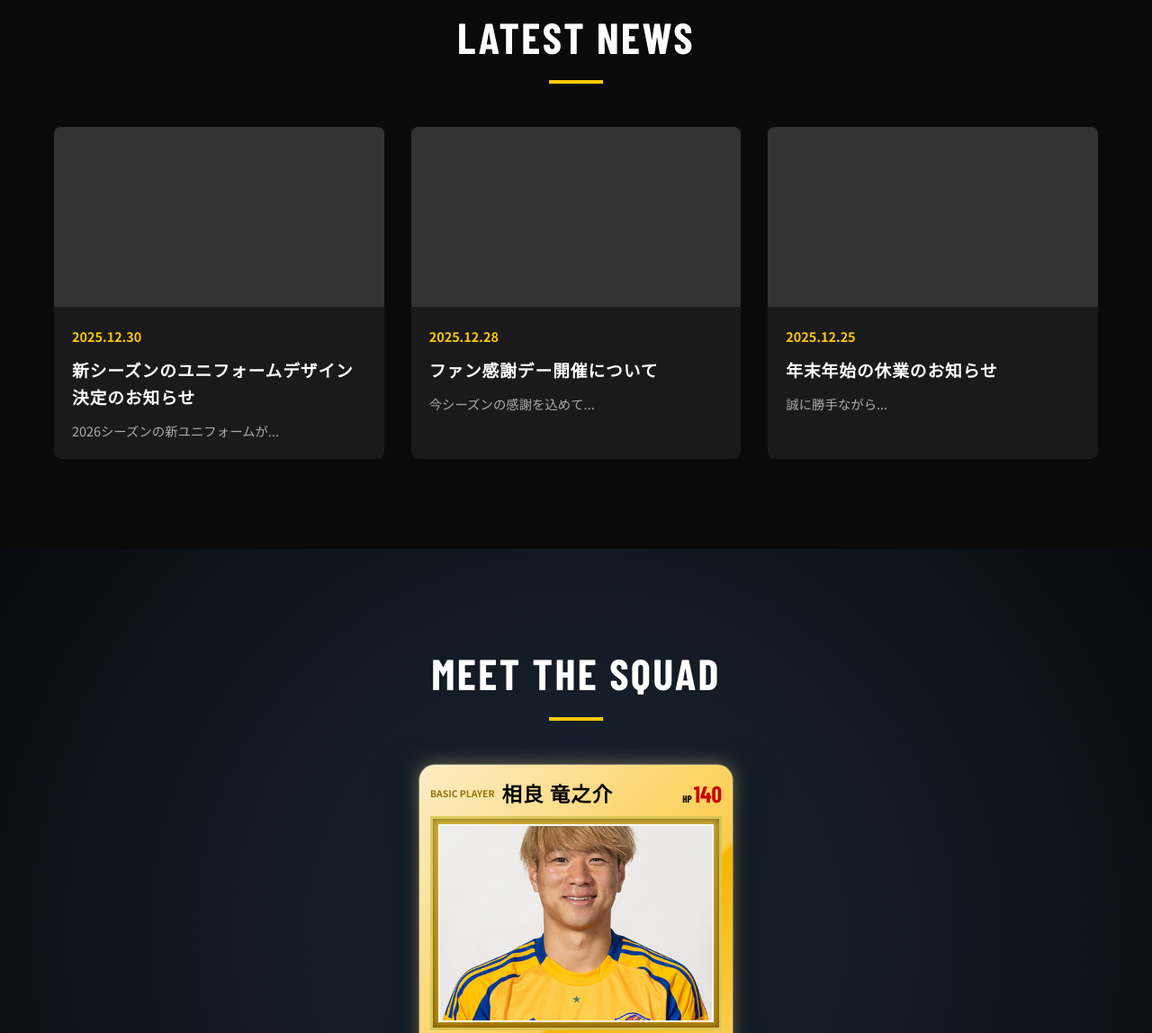
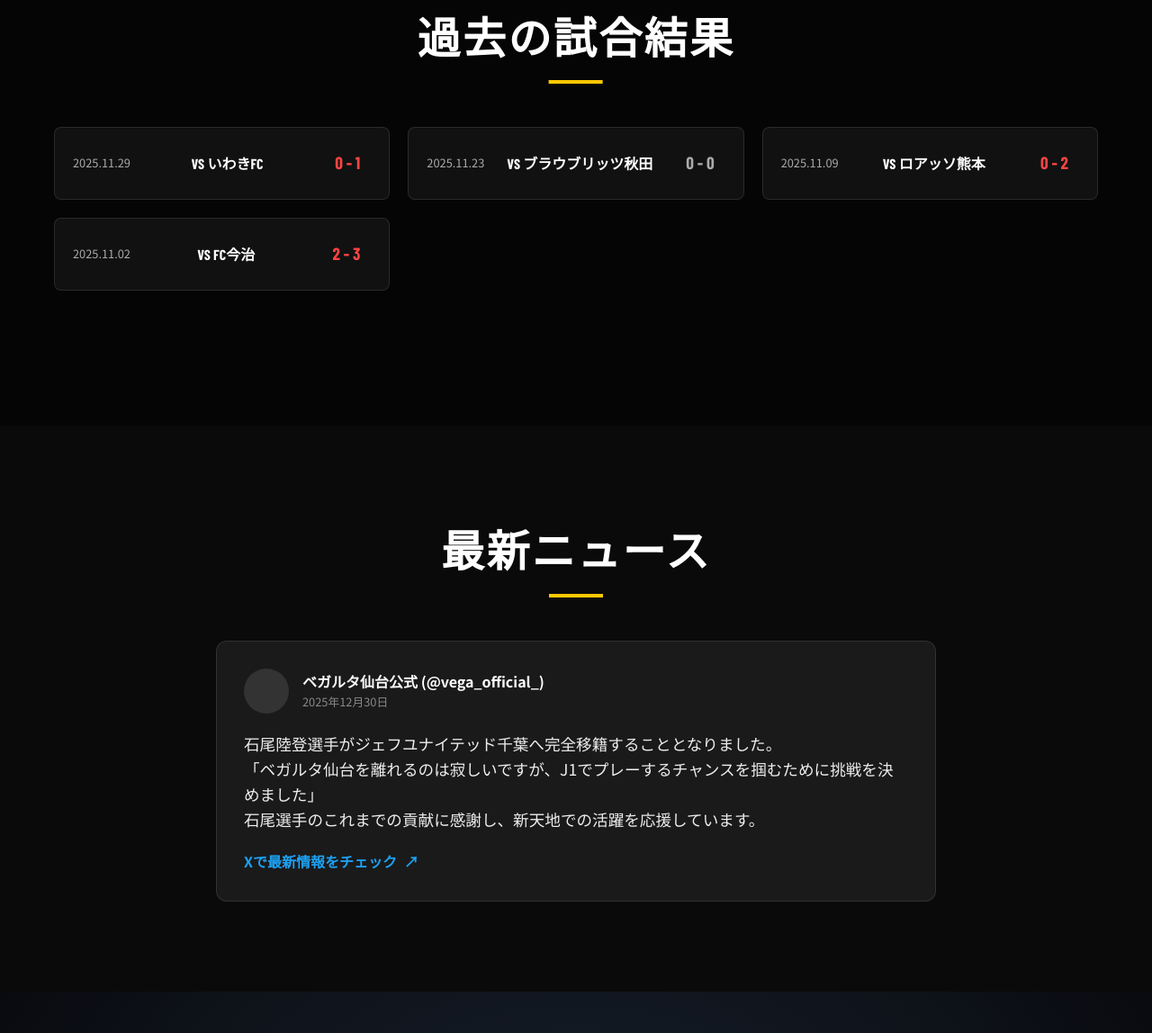
Before and after one commit to mintoppi/Vegalta, a plain HTML site: page index.html in a window 1280 px wide. Shown: the part 1539-2687 px from the top of the page at 90% size. Drawn offline with nearby package versions, Linux system fonts and the light colour scheme; a web font is replaced by a local one.

Commit message:
Update match records, next battle info in Japanese, and news section with latest X posts

```diff
--- a/index.html
+++ b/index.html
@@ -15,10 +15,11 @@
         <div class="container">
             <a href="#" class="logo">VEGALTA<span>SENDAI</span></a>
             <nav class="nav-links">
-                <a href="#home">Home</a>
-                <a href="#news">News</a>
-                <a href="#matches">Matches</a>
-                <a href="#team">Squad</a>
+                <a href="#home">ホーム</a>
+                <a href="#news">ニュース</a>
+                <a href="#matches">試合日程</a>
+                <a href="#team">選手紹介</a>
+                <a href="#results">過去の結果</a>
             </nav>
         </div>
     </header>
@@ -30,26 +31,38 @@
         <div class="container">
             <h1 class="hero-title">VEGALTA GOLD<br>SPIRIT</h1>
             <p class="hero-tagline">仙台の誇りを胸に、共に戦おう</p>
-            <a href="#matches" class="btn">NEXT MATCH</a>
-            <a href="#team" class="btn btn-outline" style="margin-left: 20px;">MEET THE SQUAD</a>
+            <a href="#matches" class="btn">次回の試合情報</a>
+            <a href="#team" class="btn btn-outline" style="margin-left: 20px;">選手紹介を見る</a>
         </div>
     </section>
 
     <!-- Next Match Section -->
     <section id="matches">
         <div class="container">
-            <h2 class="section-title">NEXT BATTLE</h2>
+            <h2 class="section-title">次回の対戦</h2>
             <div class="match-card">
-                <div class="text-gold" style="margin-bottom: 20px; font-weight: bold; letter-spacing: 2px;">J.LEAGUE
-                    MATCHDAY 28</div>
+                <div class="text-gold" style="margin-bottom: 20px; font-weight: bold; letter-spacing: 2px;">2026
+                    明治安田J2リーグ 開幕戦</div>
                 <div class="match-info">
-                    <div class="team-name text-blue">VEGALTA SENDAI</div>
+                    <div class="team-name text-blue">ベガルタ仙台</div>
                     <div class="vs">VS</div>
-                    <div class="team-name">KASHIMA ANTLERS</div>
+                    <div class="team-name">COMING SOON</div>
                 </div>
-                <div class="location" style="margin-bottom: 30px; color: #aaa;">YURTEC STADIUM SENDAI | 14:00 KICKOFF
+                <div class="location" style="margin-bottom: 30px; color: #aaa;">ユアテックスタジアム仙台 | 2026.02.22 KICKOFF
                 </div>
                 <div id="countdown" style="font-size: 1.5rem; font-weight: 700; color: #fff;"></div>
+            </div>
+        </div>
+    </section>
+
+    </section>
+
+    <!-- Match Results Section -->
+    <section id="results" style="background: #050505;">
+        <div class="container">
+            <h2 class="section-title">過去の試合結果</h2>
+            <div id="results-container" class="results-grid">
+                <!-- JS Dynamic Content -->
             </div>
         </div>
     </section>
@@ -57,40 +70,29 @@
     <!-- News Section Mockup -->
     <section id="news" style="background: #0a0a0a;">
         <div class="container">
-            <h2 class="section-title">LATEST NEWS</h2>
-            <div style="display: grid; grid-template-columns: repeat(auto-fit, minmax(300px, 1fr)); gap: 30px;">
-                <!-- News Card 1 -->
-                <article style="background: #1a1a1a; border-radius: 8px; overflow: hidden; transition: transform 0.3s;"
-                    onmouseover="this.style.transform='translateY(-5px)'"
-                    onmouseout="this.style.transform='translateY(0)'">
-                    <div style="height: 200px; background: #333;"></div>
-                    <div style="padding: 20px;">
-                        <span class="text-gold" style="font-size: 0.9rem; font-weight: bold;">2025.12.30</span>
-                        <h3 style="margin: 10px 0;">新シーズンのユニフォームデザイン決定のお知らせ</h3>
-                        <p style="color: #aaa; font-size: 0.9rem;">2026シーズンの新ユニフォームが...</p>
+            <h2 class="section-title">最新ニュース</h2>
+            <div style="display: grid; grid-template-columns: 1fr; gap: 30px; max-width: 800px; margin: 0 auto;">
+                <!-- Latest Tweet Style News -->
+                <article
+                    style="background: #1a1a1a; border-radius: 12px; border: 1px solid rgba(255,255,255,0.1); overflow: hidden; position: relative; padding: 30px;">
+                    <div style="display: flex; align-items: center; margin-bottom: 20px;">
+                        <div
+                            style="width: 50px; height: 50px; background: #333; border-radius: 50%; margin-right: 15px;">
+                        </div>
+                        <div>
+                            <div style="font-weight: bold; color: #fff;">ベガルタ仙台公式 (@vega_official_)</div>
+                            <div style="font-size: 0.8rem; color: #888;">2025年12月30日</div>
+                        </div>
                     </div>
-                </article>
-                <!-- News Card 2 -->
-                <article style="background: #1a1a1a; border-radius: 8px; overflow: hidden; transition: transform 0.3s;"
-                    onmouseover="this.style.transform='translateY(-5px)'"
-                    onmouseout="this.style.transform='translateY(0)'">
-                    <div style="height: 200px; background: #333;"></div>
-                    <div style="padding: 20px;">
-                        <span class="text-gold" style="font-size: 0.9rem; font-weight: bold;">2025.12.28</span>
-                        <h3 style="margin: 10px 0;">ファン感謝デー開催について</h3>
-                        <p style="color: #aaa; font-size: 0.9rem;">今シーズンの感謝を込めて...</p>
+                    <div style="font-size: 1.1rem; line-height: 1.6; margin-bottom: 20px; color: #eee;">
+                        石尾陸登選手がジェフユナイテッド千葉へ完全移籍することとなりました。<br>
+                        「ベガルタ仙台を離れるのは寂しいですが、J1でプレーするチャンスを掴むために挑戦を決めました」<br>
+                        石尾選手のこれまでの貢献に感謝し、新天地での活躍を応援しています。
                     </div>
-                </article>
-                <!-- News Card 3 -->
-                <article style="background: #1a1a1a; border-radius: 8px; overflow: hidden; transition: transform 0.3s;"
-                    onmouseover="this.style.transform='translateY(-5px)'"
-                    onmouseout="this.style.transform='translateY(0)'">
-                    <div style="height: 200px; background: #333;"></div>
-                    <div style="padding: 20px;">
-                        <span class="text-gold" style="font-size: 0.9rem; font-weight: bold;">2025.12.25</span>
-                        <h3 style="margin: 10px 0;">年末年始の休業のお知らせ</h3>
-                        <p style="color: #aaa; font-size: 0.9rem;">誠に勝手ながら...</p>
-                    </div>
+                    <a href="https://x.com/vega_official_" target="_blank"
+                        style="color: #1da1f2; font-weight: bold; display: inline-flex; align-items: center;">
+                        Xで最新情報をチェック <span style="margin-left: 8px;">↗</span>
+                    </a>
                 </article>
             </div>
         </div>
@@ -99,7 +101,7 @@
     <!-- Player Showcase section -->
     <section id="team" style="background: radial-gradient(circle at center, #1b2735 0%, #090a0f 100%);">
         <div class="container">
-            <h2 class="section-title">MEET THE SQUAD</h2>
+            <h2 class="section-title">選手紹介</h2>
             <div id="player-container" class="player-grid">
                 <!-- JS Dynamic Content (Pokemon Card Style) -->
             </div>
--- a/script.js
+++ b/script.js
@@ -39,6 +39,13 @@
                 retreat: 2
             }
         }
+    ];
+
+    const matchResults = [
+        { date: "2025.11.29", opponent: "いわきFC", score: "0 - 1", result: "loss" },
+        { date: "2025.11.23", opponent: "ブラウブリッツ秋田", score: "0 - 0", result: "draw" },
+        { date: "2025.11.09", opponent: "ロアッソ熊本", score: "0 - 2", result: "loss" },
+        { date: "2025.11.02", opponent: "FC今治", score: "2 - 3", result: "loss" }
     ];
 
     function renderPlayers() {
@@ -83,12 +90,24 @@
         `).join('');
     }
 
+    function renderResults() {
+        const container = document.getElementById('results-container');
+        if (!container) return;
+
+        container.innerHTML = matchResults.map(r => `
+            <div class="result-card animate-on-scroll">
+                <div class="result-date">${r.date}</div>
+                <div class="result-opponent">VS ${r.opponent}</div>
+                <div class="result-score ${r.result}">${r.score}</div>
+            </div>
+        `).join('');
+    }
+
     renderPlayers();
+    renderResults();
 
     // Mock Countdown Timer (Next Match)
-    const matchDate = new Date();
-    matchDate.setDate(matchDate.getDate() + 5); // 5 days from now
-    matchDate.setHours(14, 0, 0, 0);
+    const matchDate = new Date("2026-02-22T14:00:00");
 
     function updateCountdown() {
         const now = new Date();
--- a/style.css
+++ b/style.css
@@ -299,6 +299,62 @@
   }
 }
 
+/* Match Results Grid */
+.results-grid {
+  display: grid;
+  grid-template-columns: repeat(auto-fit, minmax(300px, 1fr));
+  gap: 20px;
+  margin-bottom: 50px;
+}
+
+.result-card {
+  background: rgba(255, 255, 255, 0.05);
+  border: 1px solid rgba(255, 255, 255, 0.1);
+  border-radius: var(--radius-md);
+  padding: 20px;
+  display: flex;
+  justify-content: space-between;
+  align-items: center;
+  transition: all 0.3s ease;
+}
+
+.result-card:hover {
+  background: rgba(255, 255, 255, 0.1);
+  border-color: var(--vegalta-gold);
+  transform: scale(1.02);
+}
+
+.result-date {
+  font-size: 0.8rem;
+  color: var(--text-muted);
+}
+
+.result-opponent {
+  font-weight: 700;
+  font-family: 'Barlow Condensed', sans-serif;
+  color: #fff;
+}
+
+.result-score {
+  font-size: 1.2rem;
+  font-weight: 900;
+  padding: 4px 12px;
+  border-radius: 4px;
+  font-family: 'Barlow Condensed', sans-serif;
+}
+
+.win {
+  color: var(--vegalta-gold-bright);
+}
+
+.loss {
+  color: #ff4444;
+}
+
+.draw {
+  color: #aaaaaa;
+}
+
 /* Player Grid */
 .player-grid {
   display: flex;
```
Also changed, not shown: DESIGN.md (+9 -8 lines).
